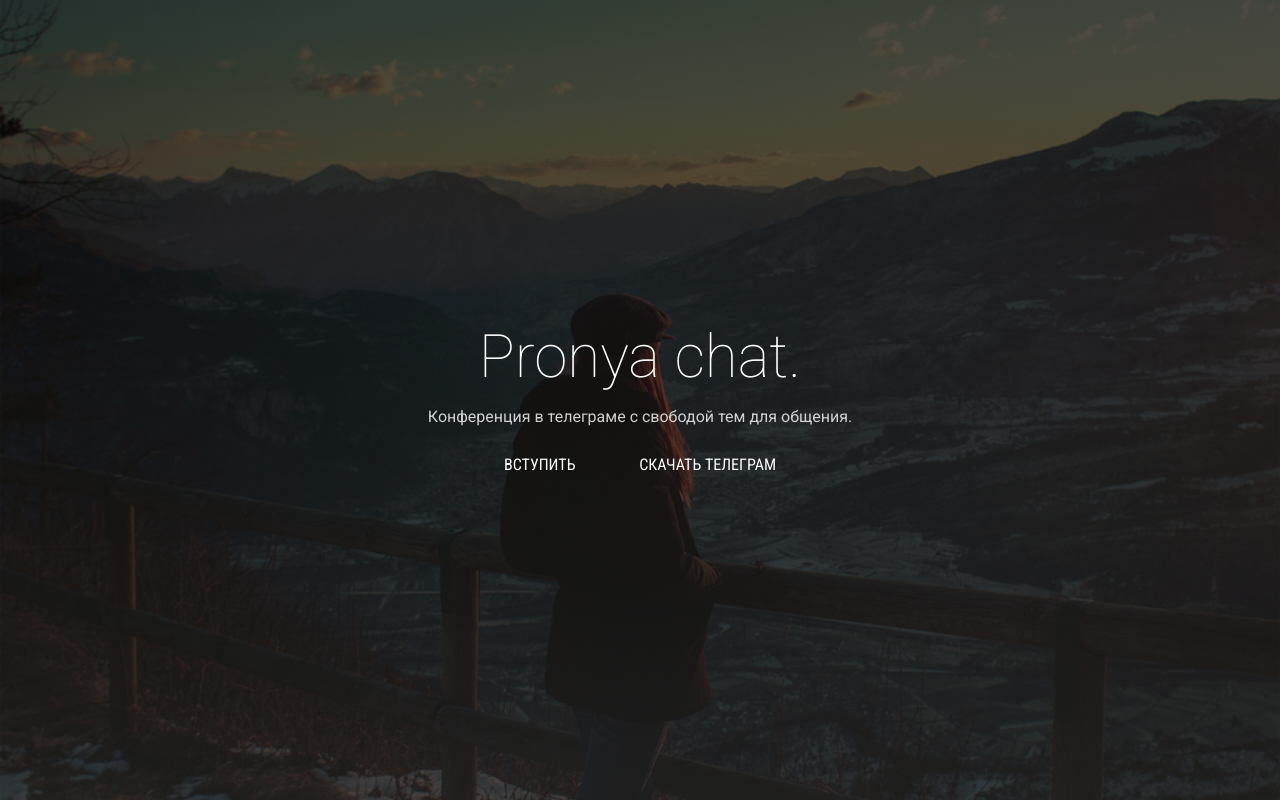
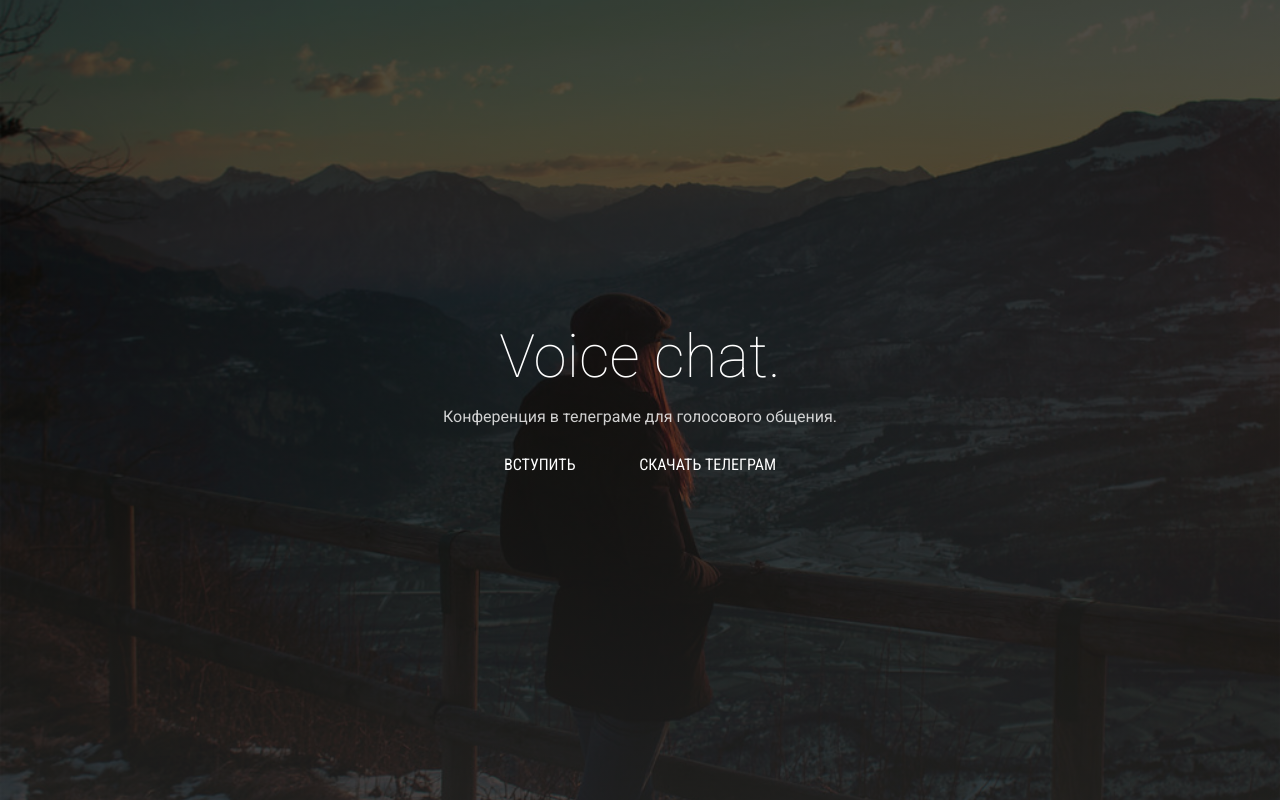
Before and after one commit to HoholTea/HoholTea.github.io, a plain HTML site: page index.html in a window 1280 px wide. Drawn offline with Linux system fonts and the light colour scheme.

Commit message:
Update index.html

```diff
--- a/index.html
+++ b/index.html
@@ -2,7 +2,7 @@
 <html>
     <head>
         <meta charset="utf-8">
-        <title>Pronya chat.</title>
+        <title>Voice chat.</title>
         <link href="img/favicon.ico" rel="shortcut icon" type="image/x-icon">
         <meta name="viewport" content="width=device-width, user-scalable=no, initial-scale=1.0, maximum-scale=1.0, minimum-scale=1.0">
     <link rel="import" href="https://www.polymer-project.org/0.5/components/paper-ripple/paper-ripple.html">
@@ -39,10 +39,10 @@
     </noscript>
     <div class="vid-ol"></div>
     <div class="🐛">
-        <h1 class="♥">Pronya chat.</h1>
-        <p class="about">Конференция в телеграме с свободой тем для общения.</p>
+        <h1 class="♥">Voice chat.</h1>
+        <p class="about">Конференция в телеграме для голосового общения.</p>
         <ul class="🐓">
-            <a href="https://telegram.me/joinchat/052cee0e0178c2d63ed648f0e5a8de94">вступить
+            <a href="https://telegram.me/joinchat/073f7ca501be98ae05ad91bc92f9d2b4">вступить
                     <paper-ripple fit></paper-ripple>
             </a>
             <a href="https://telegram.org">скачать телеграм
```
